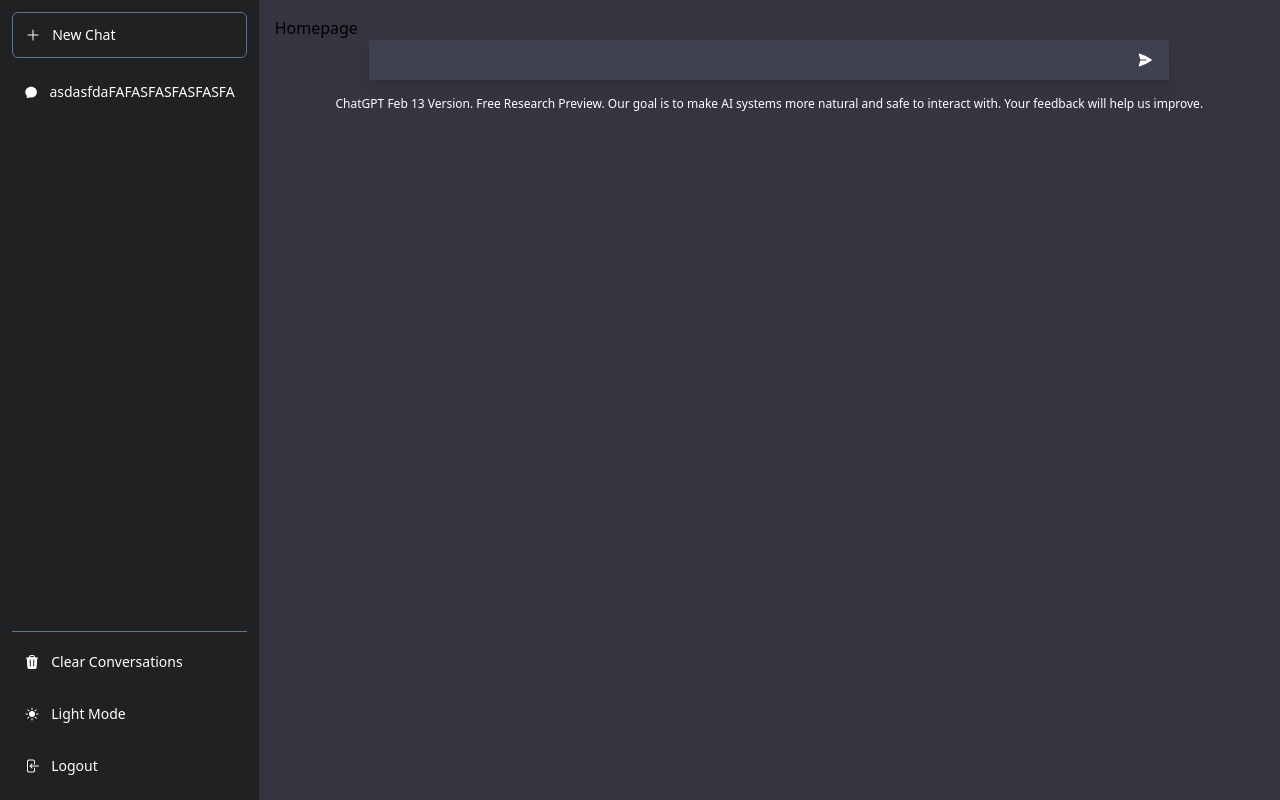
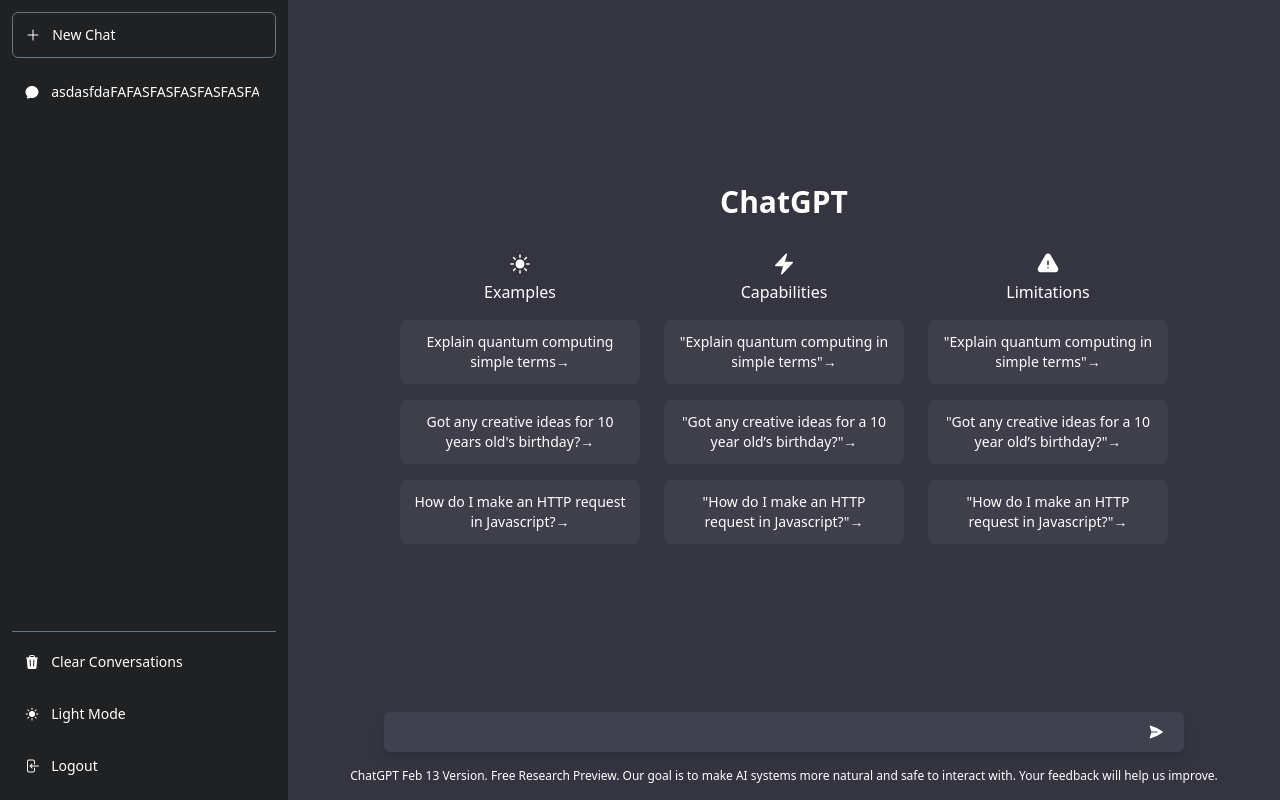
Before and after one commit to Yigitceli/AIChatbot-frontend, a React (Vite) app: page /chat in a window 1280 px wide. Built offline with nearby package versions, Linux system fonts and the light colour scheme.

Commit message:
homepage setup

```diff
--- a/src/Components/Container.tsx
+++ b/src/Components/Container.tsx
@@ -28,11 +28,11 @@
         <div className='w-full flex h-full overflow-hidden'>
             <Leftbar />
             <div className='bg-[#343541] w-full h-full flex flex-col md:p-4 '>
-                <Component />
+                <Component setUserChat={setUserChat}/>
                 <form className='bg-[#343541] w-full max-h-[20rem] flex flex-col items-center justify-end gap-4 md:border-0 border-t-2 border-[#40414f] pt-4 md:py-0'>
-                    <div className={`w-full max-h-full flex bg-[#40414f] p-2 relative md:w-[50rem] shadow-lg text-white items-${textAreaSize > 24 ? 'end' : 'center'}`}>
+                    <div className={`rounded-md w-full max-h-full flex bg-[#40414f] p-2 relative md:w-[50rem] shadow-lg text-white items-${textAreaSize > 24 ? 'end' : 'center'}`}>
                         <textarea style={{ height: `${textAreaSize}px` }} onChange={changeHandler} className={`w-full overflow-y-auto bg-transparent focus:outline-none resize-none pr-5`} value={userChat} />
-                        <button className='absolute bottom-3 right-4'><PaperAirplaneIcon className='w-4' /></button>
+                        <button className='absolute bottom-3 right-5'><PaperAirplaneIcon className='w-4' /></button>
                     </div>
                     <span className='text-white text-xs text-center'>ChatGPT Feb 13 Version. Free Research Preview. Our goal is to make AI systems more natural and safe to interact with. Your feedback will help us improve.</span>
                 </form>
--- a/src/Components/Leftbar.tsx
+++ b/src/Components/Leftbar.tsx
@@ -6,7 +6,7 @@
 
 function Leftbar() {
     return (
-        <div className='w-[20rem] bg-[#202123] flex flex-col text-white p-3 text-sm gap-3 overflow-hidden'>
+        <div className='min-w-[18rem] max-w-[18rem] bg-[#202123] flex flex-col text-white p-3 text-sm gap-3 overflow-hidden'>
             <Link className='border-slate-500 border-[1px] p-3 flex items-center rounded-md gap-[0.7rem] hover:bg-gray-800 transition-all ease-in-out' to={'/'}><PlusIcon className='w-4' />New Chat</Link>
             <div className='w-full h-4/5'>
                 <ChatBox title={'asdasfdaFAFASFASFASFASFASFASFASFASFASF'} id={1} />
--- a/src/Pages/Homepage.tsx
+++ b/src/Pages/Homepage.tsx
@@ -1,9 +1,84 @@
 import React from 'react'
 import Container from '../Components/Container'
+import { SunIcon, BoltIcon, ExclamationTriangleIcon, ArrowRightIcon } from '@heroicons/react/24/solid'
+import {homepageExamplesTexts} from '../constants/homepage';
 
-function Homepage() {
+
+interface IProps {
+  setUserChat: (text:string) => null;
+}
+
+const Homepage:React.FC<IProps> = ({setUserChat}) => {
+  const {first, second, third} = homepageExamplesTexts;
+
+  const clickHandler = (text:string) => {
+    setUserChat(text);
+  }
+
+
   return (
-    <div>Homepage</div>
+    <div className='w-full h-full flex flex-col items-center justify-center text-white gap-8'>
+      <h1 className='text-white text-3xl font-semibold'>ChatGPT</h1>
+      <div className='flex gap-6'>
+        <div className='homepage-col'>
+          <div className='homepage-title'>
+            <SunIcon className='homepage-icon' />
+            <span>Examples</span>
+          </div>
+
+          <button className='homepage-section hover:bg-[#202123]' onClick={e => clickHandler(first)}>
+            <span>{first}&#8594;</span>
+          </button>
+
+          <button className='homepage-section hover:bg-[#202123]' onClick={e => clickHandler(second)}>
+            <span>{second}&#8594;</span>
+          </button>
+
+          <button className='homepage-section hover:bg-[#202123]' onClick={e => clickHandler(third)}>
+            <span>{third}&#8594;</span>
+          </button>
+
+        </div>
+        <div className='homepage-col'>
+          <div className='homepage-title'>
+            <BoltIcon className='homepage-icon' />
+            <span>Capabilities</span>
+          </div>
+
+          <div className='homepage-section'>
+            <span>"Explain quantum computing in simple terms"&#8594;</span>
+          </div>
+
+          <div className='homepage-section'>
+            <span>"Got any creative ideas for a 10 year old’s birthday?"&#8594;</span>
+          </div>
+
+          <div className='homepage-section'>
+            <span>"How do I make an HTTP request in Javascript?"&#8594;</span>
+          </div>
+
+        </div>
+        <div className='homepage-col'>
+          <div className='homepage-title'>
+            <ExclamationTriangleIcon className='homepage-icon' />
+            <span>Limitations</span>
+          </div>
+
+          <div className='homepage-section'>
+            <span>"Explain quantum computing in simple terms"&#8594;</span>
+          </div>
+
+          <div className='homepage-section'>
+            <span>"Got any creative ideas for a 10 year old’s birthday?"&#8594;</span>
+          </div>
+
+          <div className='homepage-section'>
+            <span>"How do I make an HTTP request in Javascript?"&#8594;</span>
+          </div>
+
+        </div>
+      </div>
+    </div>
   )
 }
 
--- /dev/null
+++ b/src/constants/homepage.ts
@@ -0,0 +1,5 @@
+export const homepageExamplesTexts = {
+    first: "Explain quantum computing simple terms",
+    second: "Got any creative ideas for 10 years old's birthday?",
+    third: "How do I make an HTTP request in Javascript?"
+}
--- a/src/index.css
+++ b/src/index.css
@@ -10,6 +10,22 @@
 
   .left-bar-title {
     @apply w-52 overflow-hidden
+  }
+
+  .homepage-title {
+    @apply flex flex-col text-white items-center text-center gap-1
+  }
+
+  .homepage-icon {
+    @apply w-[1.5rem]
+  }
+
+  .homepage-section {
+    @apply text-sm w-60 p-3 bg-[#3e3f4b] flex items-end rounded-lg text-center
+  }
+
+  .homepage-col {
+    @apply flex flex-col items-center gap-4
   }
 }
 
```
Also changed, not shown: src/assets/message.png (deleted).
